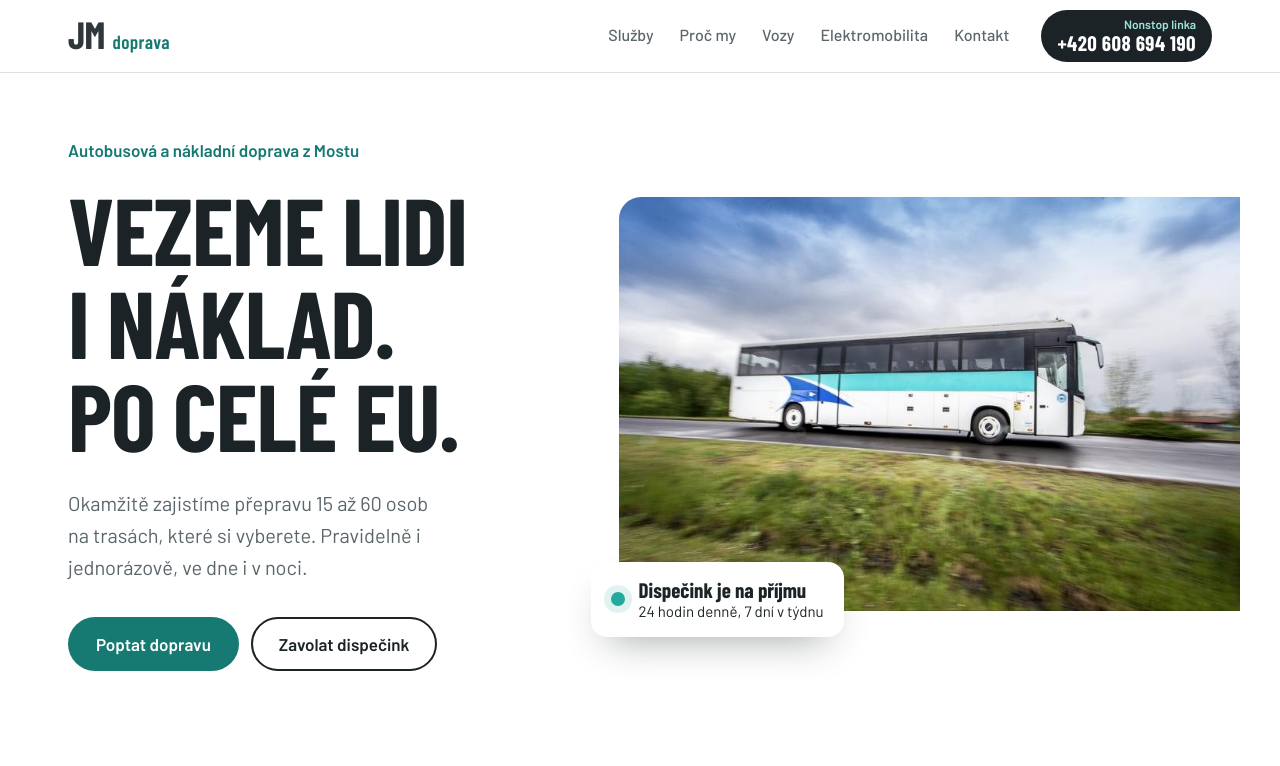
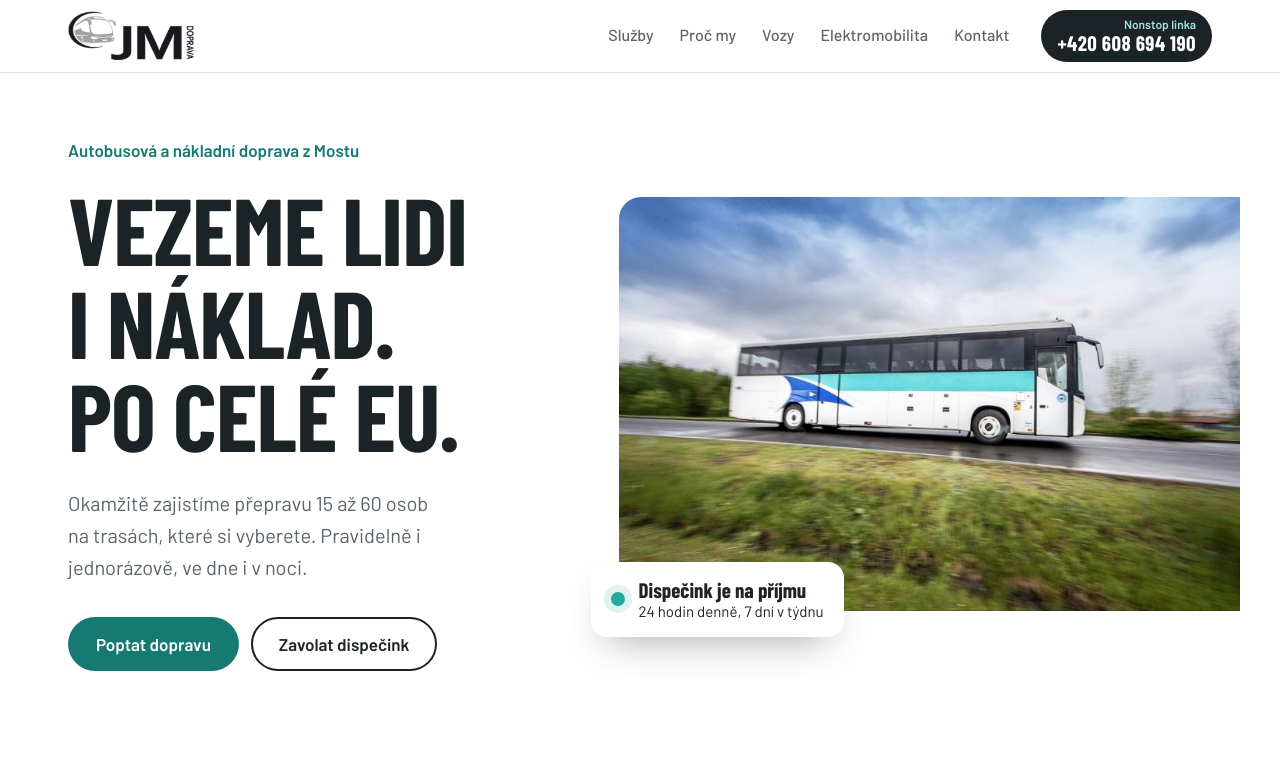
Before and after one commit to JacobGitH123/JM-Doprava-Web, a plain HTML site: page index.html in a window 1280 px wide. Shown: the top 766 px of the page. Drawn offline with nearby package versions, Linux system fonts and the light colour scheme; a web font is replaced by a local one.

Commit message:
Logo v hlavičce

```diff
--- a/index.html
+++ b/index.html
@@ -40,9 +40,9 @@ p{margin:0 0 1em;max-width:62ch}
 /* ---------- Header ---------- */
 .top{position:sticky;top:0;z-index:50;background:rgba(255,255,255,.94);backdrop-filter:saturate(1.4) blur(10px);border-bottom:1px solid var(--line)}
 .top .wrap{display:flex;align-items:center;gap:32px;height:72px}
-.brand{display:flex;align-items:baseline;gap:8px;text-decoration:none}
-.brand b{font-family:var(--cond);font-weight:800;font-size:38px;letter-spacing:-.02em;color:var(--asphalt);line-height:1}
-.brand span{font-family:var(--cond);font-weight:600;font-size:19px;color:var(--teal-dark);letter-spacing:.02em}
+.brand{display:flex;align-items:center;text-decoration:none;flex:none}
+.brand img{height:50px;width:auto}
+@media (max-width:640px){.brand img{height:40px}}
 .nav{display:flex;gap:26px;margin-left:auto}
 .nav a{text-decoration:none;font-weight:500;font-size:16px;color:var(--muted);padding:6px 0;border-bottom:2px solid transparent}
 .nav a:hover{color:var(--ink);border-color:var(--teal)}
@@ -222,7 +222,7 @@ footer .wrap{display:flex;justify-content:space-between;gap:20px;flex-wrap:wrap}
 
 <header class="top">
   <div class="wrap">
-    <a class="brand" href="#uvod" aria-label="JM doprava – úvod"><b>JM</b><span>doprava</span></a>
+    <a class="brand" href="#uvod" aria-label="JM doprava – úvod"><img src="img/logo.png" alt="JM doprava" width="817" height="324"></a>
     <nav class="nav" id="nav" aria-label="Hlavní menu">
       <a href="#sluzby">Služby</a>
       <a href="#proc-my">Proč my</a>
```
Also changed, not shown: img/logo.png (added), 1 other file.
